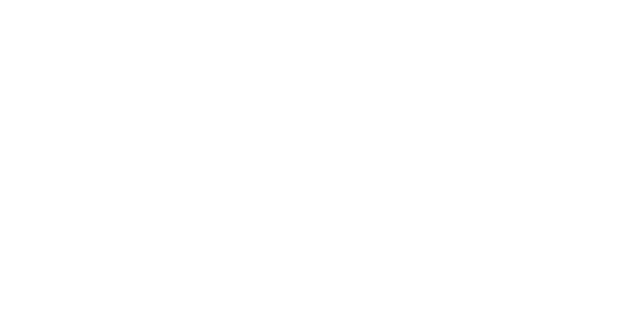
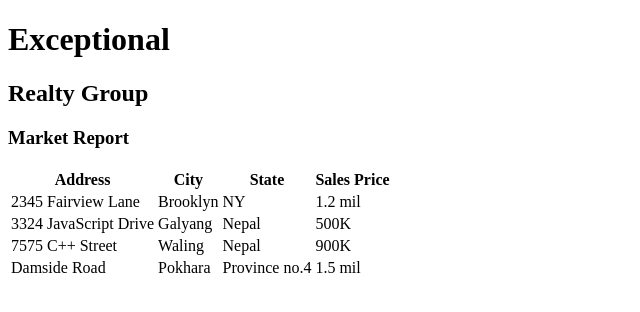
Before and after one commit to TerminatorP/Exceptional-Realty, a plain HTML site: page market-report.html in a window 1280 px wide. Shown: the whole page, without its empty margins (0-640 px from the left). Drawn offline with Linux system fonts and the light colour scheme.

```diff
--- a/market-report.html
+++ b/market-report.html
@@ -0,0 +1,53 @@
+<!DOCTYPE html>
+<html lang="en">
+
+<head>
+  <meta charset="UTF-8">
+  <meta name="viewport" content="width=device-width, initial-scale=1.0">
+  <meta http-equiv="X-UA-Compatible" content="ie=edge">
+  <title>Luxury Homes - Market Report</title>
+</head>
+
+<body>
+
+  <h1>Exceptional</h1>
+  <h2>Realty Group</h2>
+
+  <h3>Market Report</h3>
+
+  <table>
+    <tr>
+      <th>Address</th>
+      <th>City</th>
+      <th>State</th>
+      <th>Sales Price</th>
+    </tr>
+    <tr>
+      <td>2345 Fairview Lane</td>
+      <td>Brooklyn</td>
+      <td>NY</td>
+      <td>1.2 mil</td>
+    </tr>
+    <tr>
+      <td>3324 JavaScript Drive</td>
+      <td>Galyang</td>
+      <td>Nepal</td>
+      <td>500K</td>
+    </tr>
+    <tr>
+      <td>7575 C++ Street</td>
+      <td>Waling</td>
+      <td>Nepal</td>
+      <td>900K</td>
+    </tr>
+    <tr>
+      <td>Damside Road</td>
+      <td>Pokhara</td>
+      <td>Province no.4</td>
+      <td>1.5 mil</td>
+    </tr>
+  </table>
+
+</body>
+
+</html>
```
Also changed, not shown: index.html (+6 -3 lines).
